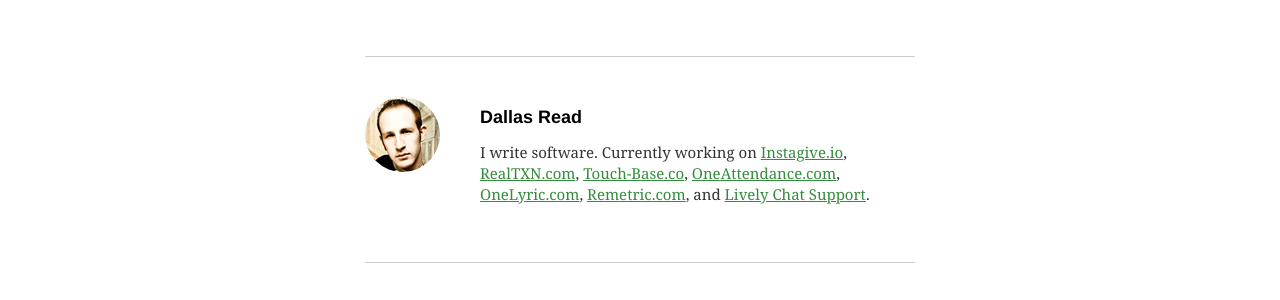
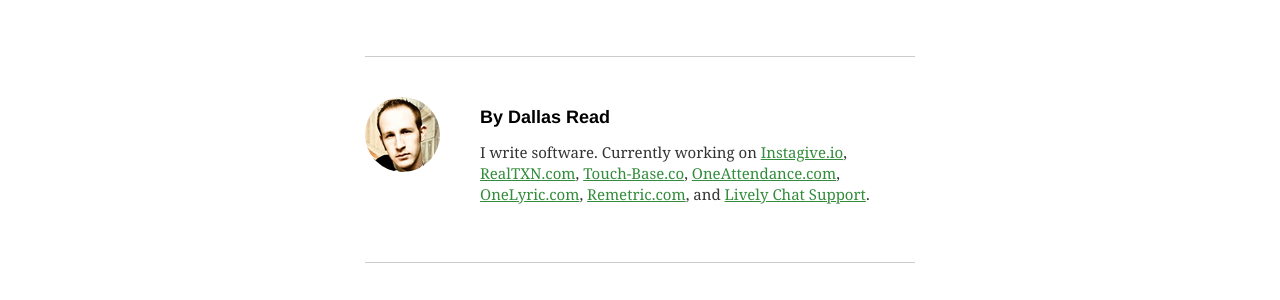
Before and after one commit to dallasread/www.dallasread.com, a Jekyll site: the page built from index.html, in a window 1280 px wide and 900 px high, scrolled down 1722 px. Shown: the part 153-453 px from the top of the window. Built offline with Jekyll 4.4.1, drawn with Linux system fonts in a browser that asks for light colours.

```diff
--- a/_includes/byline.html
+++ b/_includes/byline.html
@@ -1,7 +1,7 @@
 <div class="byline">
   <hr />
   <img src="/assets/images/pr.jpeg">
-  <h3><a href="https://plus.google.com/117281170806078397489?rel=author" rel="author">Dallas Read</a></h3>
+  <h3><a href="https://plus.google.com/117281170806078397489?rel=author" rel="author">By Dallas Read</a></h3>
   <p>
     I write software. Currently working on <a href="http://instagive.io">Instagive.io</a>, <a href="http://realtxn.com">RealTXN.com</a>, <a href="http://touch-base.co">Touch-Base.co</a>, <a href="http://oneattendance.com">OneAttendance.com</a>, <a href="http://onelyric.com">OneLyric.com</a>, <a href="http://remetric.com">Remetric.com</a>, and <a href="http://wordpress.org/plugins/lively-chat-support">Lively Chat Support</a>.
   </p>
```
